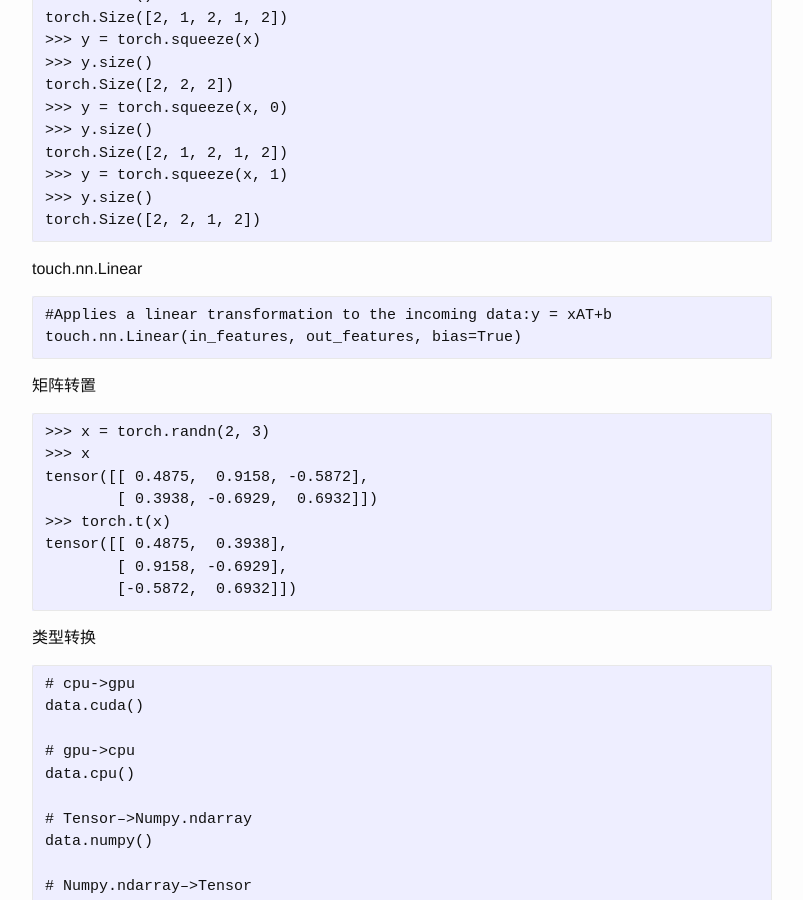
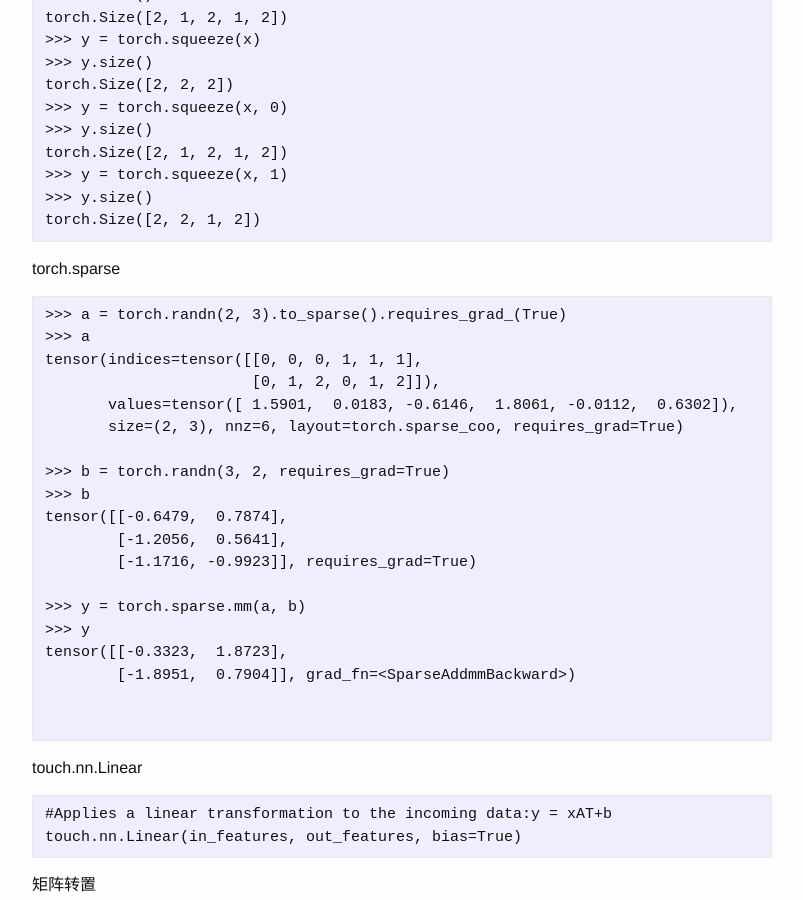
Before and after one commit to josephstalin117/josephstalin117.github.io, a Jekyll site: the page built from _posts/2019-3-11-pytorch.markdown, in a window 1280 px wide and 900 px high, scrolled down 4367 px. Shown: the whole window, without its empty margins (238-1041 px from the left). Built offline with Jekyll 4.4.1, drawn with Linux system fonts in a browser that asks for light colours.

Commit message:
update docker

````diff
--- a/_posts/2018-4-30-docker.markdown
+++ b/_posts/2018-4-30-docker.markdown
@@ -181,16 +181,22 @@ network
 ```
 # 创建新的docker网络
 docker network create -d bridge my-net
+docker network create --driver=bridge --subnet=192.161.0.0/16 monitor_net
 
 # 运行两个容器并连接到 my-net 网络, 进入任一个容器，两者可以互相ping通
 docker run -it --rm --name busybox1 --network my-net busybox sh
 docker run -it --rm --name busybox2 --network my-net busybox sh
+
+docker run -it --name <容器名> ---network monitor_net  <镜像名>
 
 # 列出所有docker网络
 docker network ls
 
 # 删除网络
 docker network rm c520032c3d31
+
+# 删除网桥
+ip link del docker0 down
 
 # Use the docker network prune command to remove all unused networks.
 docker network prune
--- a/_posts/2019-3-11-pytorch.markdown
+++ b/_posts/2019-3-11-pytorch.markdown
@@ -210,6 +210,29 @@ torch.Size([2, 1, 2, 1, 2])
 >>> y = torch.squeeze(x, 1)
 >>> y.size()
 torch.Size([2, 2, 1, 2])
+```
+
+torch.sparse
+```
+>>> a = torch.randn(2, 3).to_sparse().requires_grad_(True)
+>>> a
+tensor(indices=tensor([[0, 0, 0, 1, 1, 1],
+                       [0, 1, 2, 0, 1, 2]]),
+       values=tensor([ 1.5901,  0.0183, -0.6146,  1.8061, -0.0112,  0.6302]),
+       size=(2, 3), nnz=6, layout=torch.sparse_coo, requires_grad=True)
+
+>>> b = torch.randn(3, 2, requires_grad=True)
+>>> b
+tensor([[-0.6479,  0.7874],
+        [-1.2056,  0.5641],
+        [-1.1716, -0.9923]], requires_grad=True)
+
+>>> y = torch.sparse.mm(a, b)
+>>> y
+tensor([[-0.3323,  1.8723],
+        [-1.8951,  0.7904]], grad_fn=<SparseAddmmBackward>)
+
+
 ```
 
 touch.nn.Linear
````
